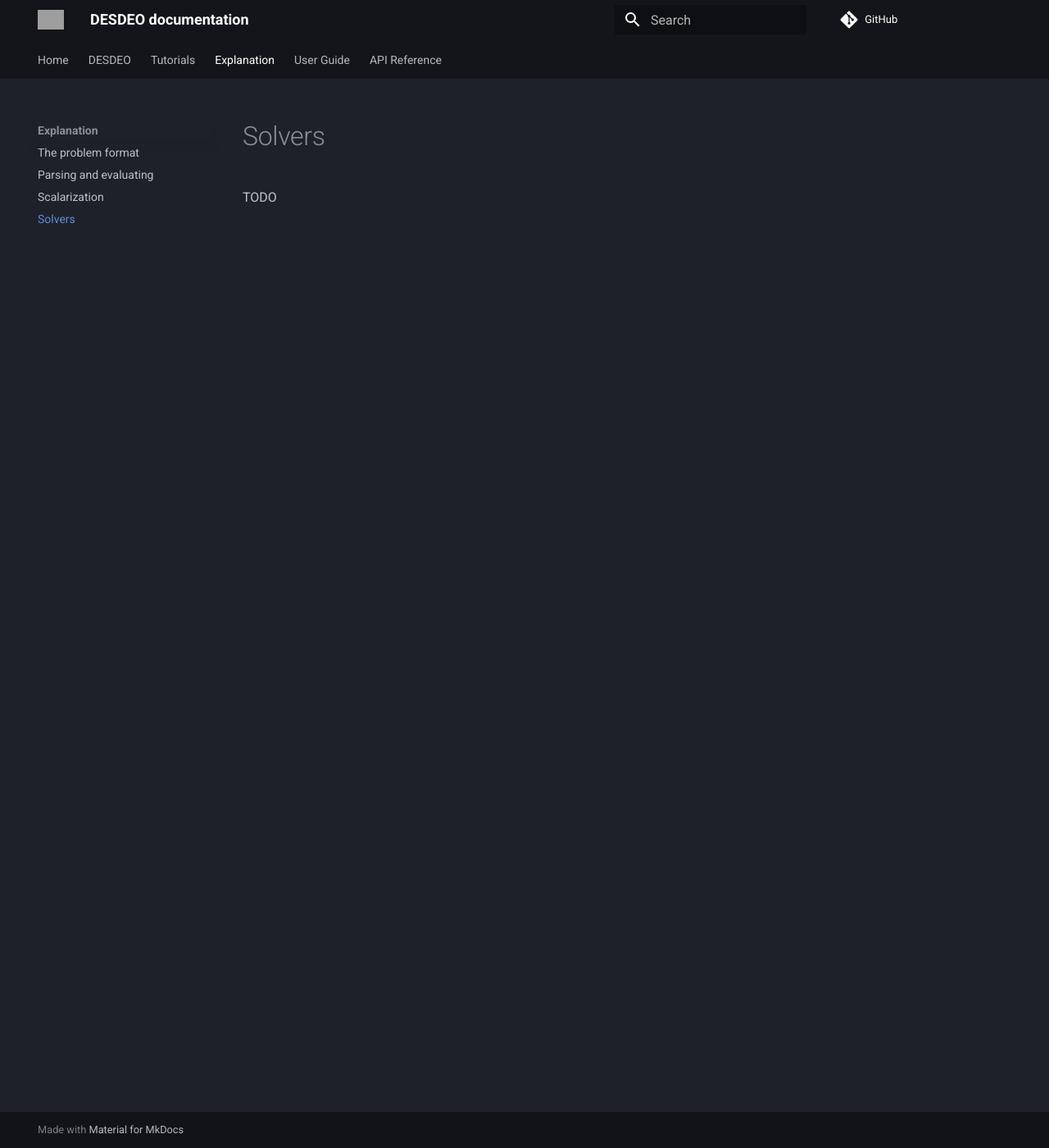
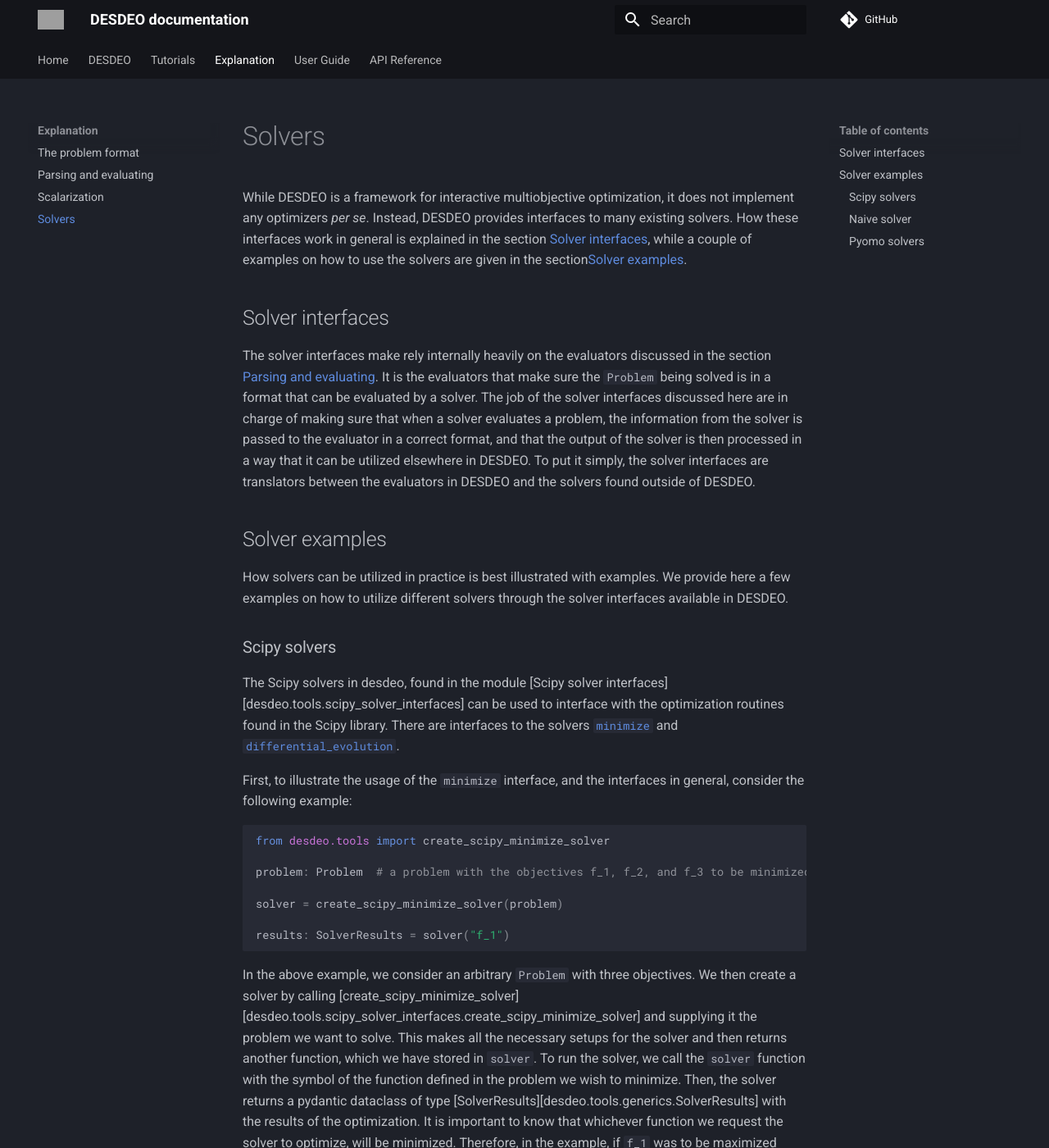
Before and after one commit to industrial-optimization-group/DESDEO, an MkDocs documentation site: the page built from docs/explanation/solvers.md, in a window 1280 px wide and 1400 px high. Shown: the whole window at 82% size. Built offline with MkDocs 1.6.1 and Material for MkDocs 9.7.7, drawn with Linux system fonts in a browser that asks for light colours; comment, search, counter and statistics services are not loaded; some of the changed text lies outside the part shown; grey boxes are pictures that could not be loaded.

Commit message:
Documentation changes.
Started writing the Solvers section in explanation. Got tired, will
continue later.

````diff
--- a/docs/explanation/solvers.md
+++ b/docs/explanation/solvers.md
@@ -1,2 +1,67 @@
 # Solvers
-TODO
+
+While DESDEO is a framework for interactive multiobjective
+optimization, it does not implement any optimizers _per se_.
+Instead, DESDEO provides interfaces to many existing solvers.
+How these interfaces work in general is explained in the
+section [Solver interfaces](#solver-interfaces), while
+a couple of examples on how to use the solvers are
+given in the section[Solver examples](#solver-examples).
+
+## Solver interfaces
+
+The solver interfaces make rely internally heavily on the evaluators discussed
+in the section [Parsing and evaluating](./parsing_and_evaluating.md). It is
+the evaluators that make sure the `Problem` being solved is in a format that
+can be evaluated by a solver. The job of the solver interfaces discussed here are
+in charge of making sure that when a solver evaluates a problem, the information
+from the solver is passed to the evaluator in a correct format, and that the
+output of the solver is then processed in a way that it can be utilized elsewhere
+in DESDEO. To put it simply, the solver interfaces are translators between the
+evaluators in DESDEO and the solvers found outside of DESDEO.
+
+## Solver examples
+
+How solvers can be utilized in practice is best illustrated with examples. We provide
+here a few examples on how to utilize different solvers through the solver interfaces
+available in DESDEO.
+
+### Scipy solvers
+
+The Scipy solvers in desdeo, found in the module [Scipy solver
+interfaces][desdeo.tools.scipy_solver_interfaces] can be used to interface with
+the optimization routines found in the Scipy library. There are interfaces to
+the solvers
+[`minimize`](https://docs.scipy.org/doc/scipy/reference/generated/scipy.optimize.minimize.html)
+and [`differential_evolution`](https://docs.scipy.org/doc/scipy/reference/generated/scipy.optimize.differential_evolution.html).
+
+First, to illustrate the usage of the `minimize` interface, and the interfaces in general, consider the following
+example:
+
+```python
+from desdeo.tools import create_scipy_minimize_solver
+
+problem: Problem  # a problem with the objectives f_1, f_2, and f_3 to be minimized
+
+solver = create_scipy_minimize_solver(problem)
+
+results: SolverResults = solver("f_1")
+```
+
+In the above example, we consider an arbitrary `Problem` with three objectives.
+We then create a solver by calling [create_scipy_minimize_solver][desdeo.tools.scipy_solver_interfaces.create_scipy_minimize_solver]
+and supplying it the problem we want to solve. This makes all the necessary setups for the solver and then
+returns another function, which we have stored in `solver`. To run the solver, we call the `solver` function
+with the symbol of the function defined in the problem we wish to minimize. Then, the solver returns a pydantic
+dataclass of type [SolverResults][desdeo.tools.generics.SolverResults] with the results of the optimization. It
+is important to know that whichever function we request the solver to optimize, will be minimized. Therefore,
+in the example, if `f_1` was to be maximized instead, we should have called `solver` with the argument `f_1_min`.
+The results contained in SolverResults will then correspond to the original maximized function `f_1`. It is
+the jobs of the evaluators to make sure that `f_1_min` is available.
+
+!!! note
+    Whichever function we request a solver to optimize, it will be minimized.
+
+### Naive solver
+
+### Pyomo solvers
--- a/mkdocs.yml
+++ b/mkdocs.yml
@@ -91,7 +91,11 @@
       emoji_generator: !!python/name:material.extensions.emoji.to_svg
   - pymdownx.highlight:
       anchor_linenums: true
-  - pymdownx.superfences
+  - pymdownx.superfences:
+      custom_fences:
+        - name: mermaid
+          class: mermaid
+          format: !!python/name:pymdownx.superfences.fence_code_format
 
 extra_css:
   - stylesheets/extra.css
````
Also changed, not shown: docs/api/desdeo_tools.md (+15 -0 lines), 2 other files.
